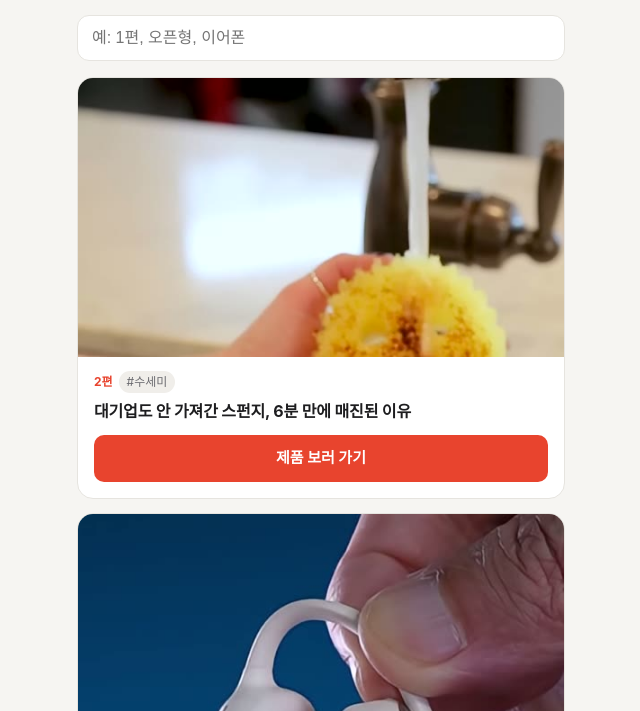
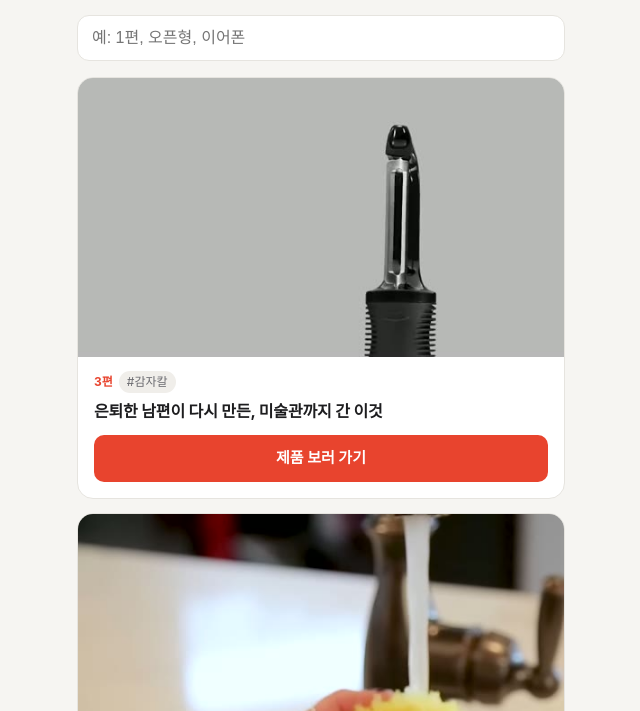
Before and after one commit to softnovae/links, a plain HTML site: page index.html in a window 1280 px wide. Shown: the part 89-800 px from the top of the page, without its empty margins (319-959 px from the left). Drawn offline with Linux system fonts and the light colour scheme.

Commit message:
3편 추가: 감자칼

```diff
--- a/index.html
+++ b/index.html
@@ -56,6 +56,7 @@
   const ITEMS = [
     { no: 1, title: "귀 아파서 이어폰 빼던 사람, 결국 찾아낸 이것", keyword: "오픈형", tags: "이어폰 오픈형이어폰 러닝", img: "01.jpg", url: "https://link.coupang.com/a/iA0beSNIUm" },
     { no: 2, title: "대기업도 안 가져간 스펀지, 6분 만에 매진된 이유", keyword: "수세미", tags: "수세미 스펀지 설거지 주방", img: "02.jpg", url: "https://link.coupang.com/a/iAXDf0i9uu" },
+    { no: 3, title: "은퇴한 남편이 다시 만든, 미술관까지 간 이것", keyword: "감자칼", tags: "감자칼 필러 주방 손잡이", img: "03.jpg", url: "https://link.coupang.com/a/iAXHMoJZZs" },
   ];
   // ▲ 여기까지
 
```
Also changed, not shown: 03.jpg (added).
